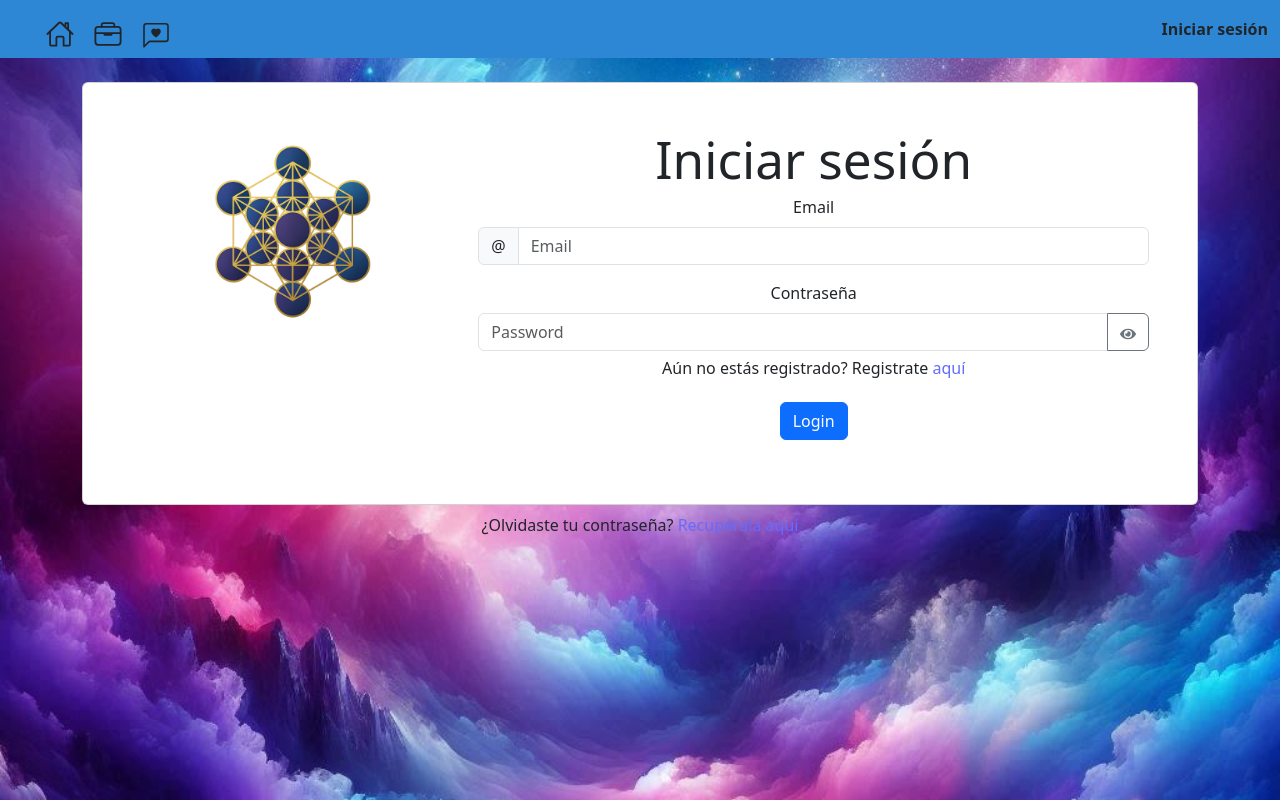
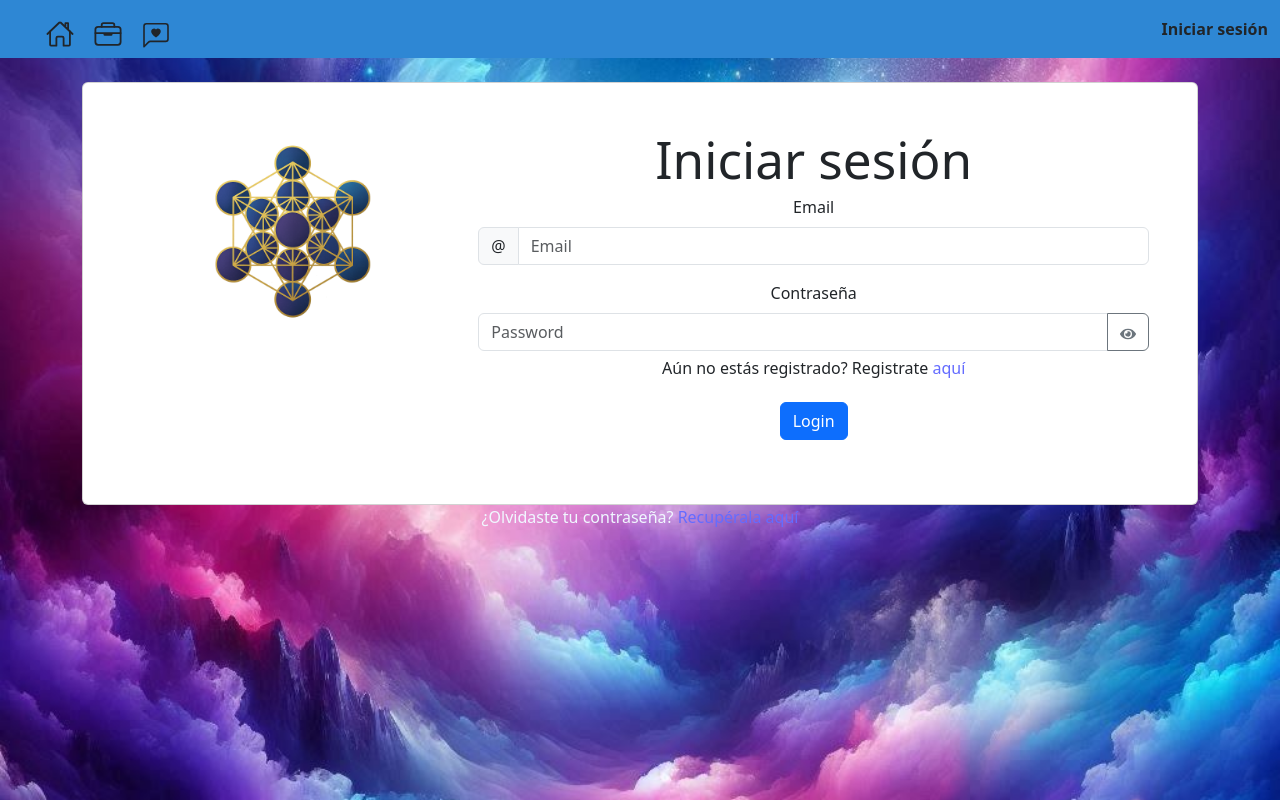
Before and after one commit to AlbertoPueblas/HBTUS-Front-end, a React (Vite) app in the folder hbtus/: page /login in a window 1280 px wide. Built offline with nearby package versions, Linux system fonts and the light colour scheme; no server answers.

Commit message:
cambio icono navBar

```diff
--- a/hbtus/src/pages/Login/Login.css
+++ b/hbtus/src/pages/Login/Login.css
@@ -0,0 +1,4 @@
+.mt-21 {
+    color: aliceblue;
+    font-size: 1rem;
+}
--- a/hbtus/src/pages/Login/Login.jsx
+++ b/hbtus/src/pages/Login/Login.jsx
@@ -159,7 +159,7 @@ export const Login = () => {
                         </Row>
                     </Card.Body>
                 </Card>
-                <p className="mt-2">
+                <p className="mt-21">
                     ¿Olvidaste tu contraseña? <Link to="/forgot-password">Recupérala aquí</Link>
                 </p>
             </Container>
```
